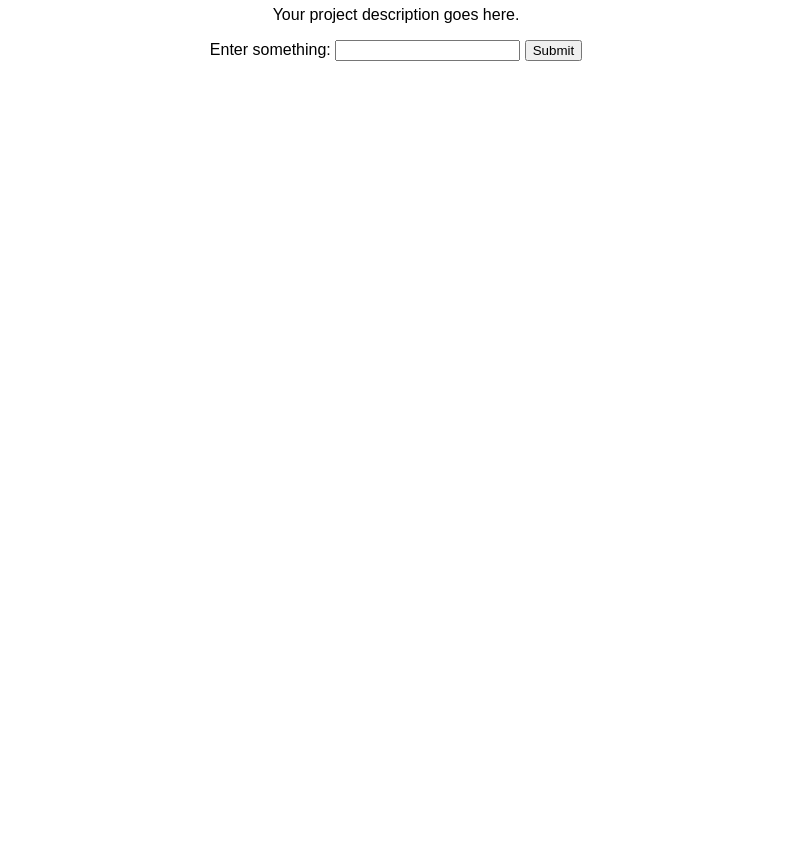
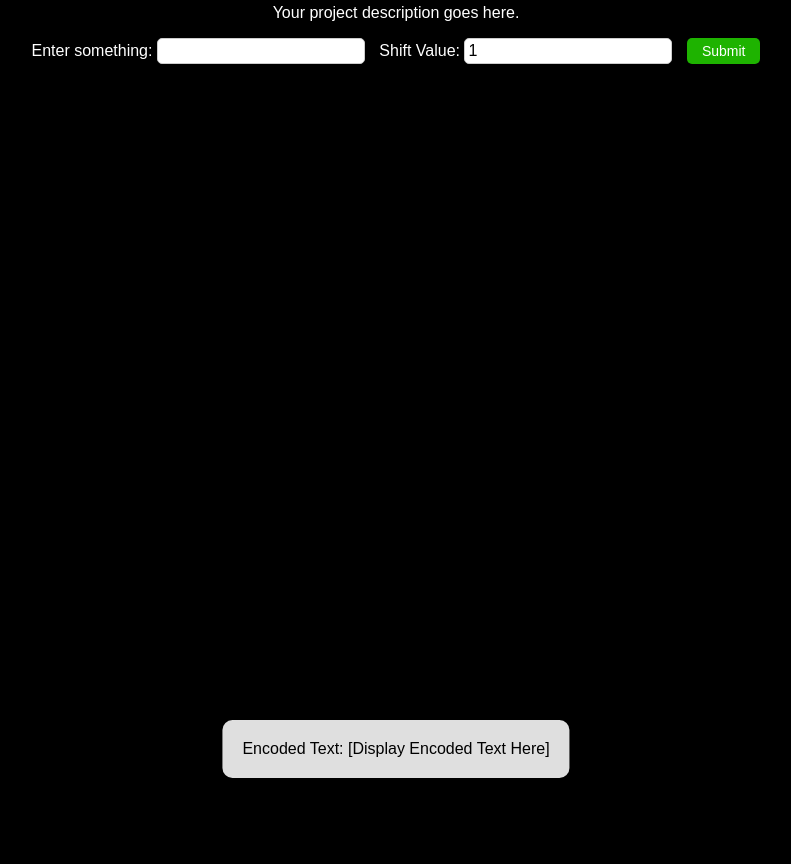
Before and after one commit to emiliqn101/1-App-Every-Day, a Django app: page / in a window 1280 px wide. Shown: the whole page, without its empty margins (244-1035 px from the left). Before the commit the page ends 61 px from the top, so only its background shows below. Run offline with Django 4.2, Linux system fonts and the light colour scheme.

Commit message:
Finished basic setup
preparing to add encryption animations

```diff
--- a/EncryptionVisualization/Visualization/static/style.css
+++ b/EncryptionVisualization/Visualization/static/style.css
@@ -5,10 +5,50 @@ body {
     height: 100vh;
     margin: 0;
     font-family: Arial, Helvetica, sans-serif;
+    background-color: black;
 }
 
 .hero {
     text-align: center;
     padding-bottom: 800px;
     font-family: Arial, Helvetica, sans-serif;
+    color: white;
 }
+
+.input-field {
+    padding: 3px;
+    border: 1px solid #ccc;
+    border-radius: 5px;
+    width: 200px;
+    font-size: 16px;
+    margin-right: 10px;
+}
+
+.submit-button {
+    padding: 5px 15px;
+    background-color: #1eb300;
+    color: white;
+    border: none;
+    border-radius: 5px;
+    cursor: pointer;
+    font-size: 14px;
+}
+
+.submit-button:hover {
+    background-color: #157901;
+}
+
+#encodedTextContainer {
+    text-align: center;
+    background-color: #dfdfdf;
+    padding: 20px;
+    border-radius: 10px;
+    position: absolute;
+    top: 90%;
+    left: 50%;
+    transform: translateX(-50%);
+}
+
+#encodedText {
+    color: rgb(0, 0, 0);
+}
--- a/EncryptionVisualization/Visualization/templates/base.html
+++ b/EncryptionVisualization/Visualization/templates/base.html
@@ -4,24 +4,78 @@
 <head>
     <meta charset="UTF-8">
     <meta name="viewport" content="width=device-width, initial-scale=1.0">
-    <title>EncryptionVisualization</title>
+    <title>Encryption Visualization</title>
     <link rel="stylesheet" type="text/css" href="{% static 'style.css' %}">
-    <!-- Add your JavaScript links here, if any -->
 </head>
 <body>
     <main>
         <section class="hero">
-            <h1>Welcome To My EncryptionVisualization Project</h1>
+            <h1>Welcome To My Encryption Visualization Project</h1>
             <p>Your project description goes here.</p>
-
-            <!-- Add an input field -->
-            <form>
+            <form id="myForm">
                 <label for="inputField">Enter something:</label>
-                <input type="text" id="inputField" name="inputField">
-                <button type="submit">Submit</button>
+                <input type="text" id="inputField" name="inputField" class="input-field">
+                <label for="shiftValue">Shift Value:</label>
+                <input type="number" id="shiftValue" name="shiftValue" class="input-field" value="1">
+                <button type="submit" class="submit-button">Submit</button>
             </form>
         </section>
-        <!-- Add more sections and content as needed -->
+
+        <!-- Add a container to display the encoded text -->
+        <div id="encodedTextContainer">
+            <div id="encodedText">Encoded Text: [Display Encoded Text Here]</div>
+        </div>
+
     </main>
+
+    <script>
+        // Caesar cipher function
+        function caesarCipher(text, shift) {
+            return text.split('').map(char => {
+                    if (char.match(/[a-z]/i)) {
+                        const code = char.charCodeAt(0);
+                        const offset = code < 91 ? 65 : 97;
+                        const shiftedCode = ((code - offset + shift) % 26 + 26) % 26 + offset;
+                        return String.fromCharCode(shiftedCode);
+                    }
+                    return char;
+                })
+                .join('');
+        }
+
+                // Initialize the shift value
+        let currentShiftValue = 1; // Default shift value
+
+        // Function to handle form submission
+        function handleFormSubmission(event) {
+            event.preventDefault();  // Prevent the default form submission behavior
+
+            // Handle the form data
+            const inputField = document.getElementById('inputField');
+            const userInput = inputField.value;
+
+            // Read the user-specified shift value
+            const shiftInput = document.getElementById('shiftValue');
+            currentShiftValue = parseInt(shiftInput.value) || currentShiftValue;
+
+            // Encode the user's input with the specified shift value
+            const encodedText = caesarCipher(userInput, currentShiftValue);
+
+            // Display the encoded text
+            const encodedTextContainer = document.getElementById('encodedText');
+            encodedTextContainer.textContent = 'Encoded Text: ' + encodedText;
+
+            // Clear the input field
+            inputField.value = '';
+        }
+
+        // Set up the form submission handler
+        document.getElementById('myForm').addEventListener('submit', handleFormSubmission);
+
+        // Handle initial shift value when the page loads
+        const shiftInput = document.getElementById('shiftValue');
+        shiftInput.value = currentShiftValue;
+
+    </script>
 </body>
 </html>
```
